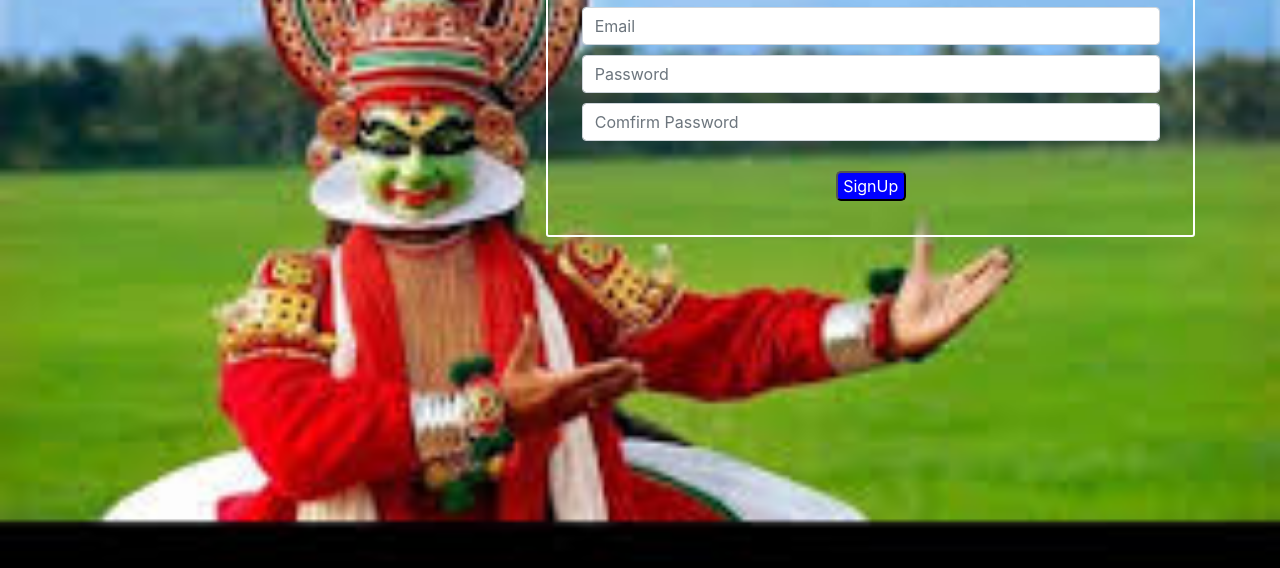
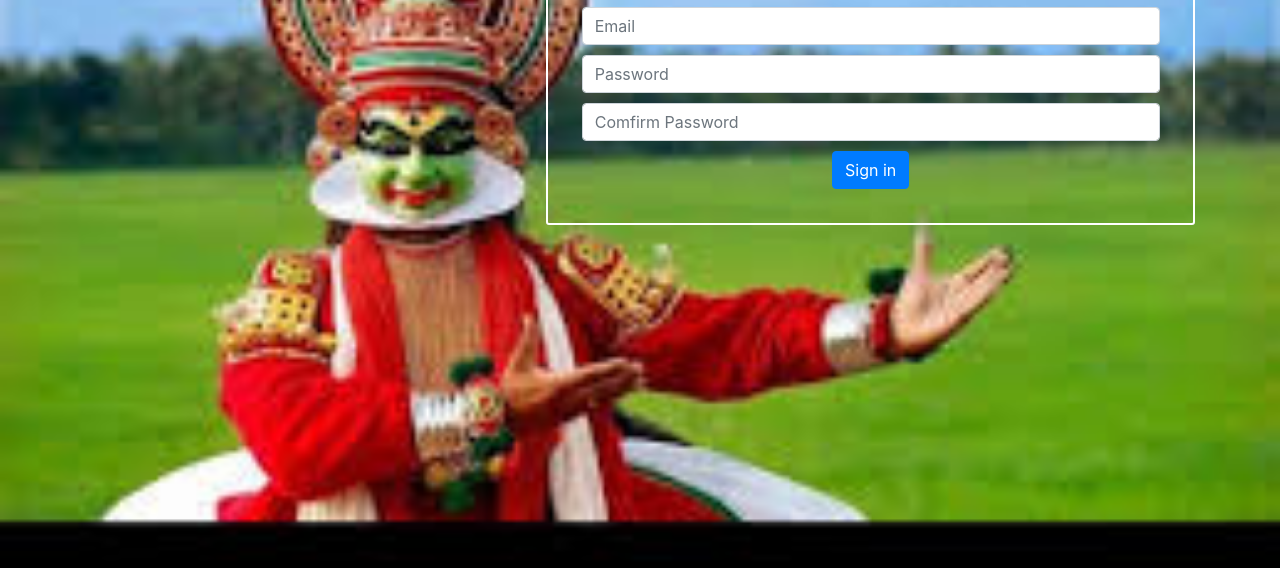
Before and after one commit to SHIYADBAVA/keralatourismwebsite, a plain HTML site: page signup.html in a window 1280 px wide. Shown: the part 230-798 px from the top of the page. Drawn offline with nearby package versions, Linux system fonts and the light colour scheme.

Commit message:
signup.html file updated

```diff
--- a/signup.html
+++ b/signup.html
@@ -43,7 +43,7 @@
           </header>
           <br>
           <!-- Sign-Up form starts -->
-          <section>
+    <section>
             <div class="container">
                 <form class="signupform">
                     <h1>Sign-Up</h1>
@@ -71,13 +71,14 @@
                         </div>
                     </div>
                     <div class="row">
-                        <div class="col-lg-12">
-                            <button id="signupbtn">SignUp</button>
-                        </div>
+                      <div class="col-lg-12">
+                    <button type="submit" class="btn btn-primary">Sign in</button>
+                      </div>
                     </div>
                   </form>
             </div>
-            </section>
+        </section>
+            <!-- Sign- Form Ends -->
 
 </body>
 </html>
```
